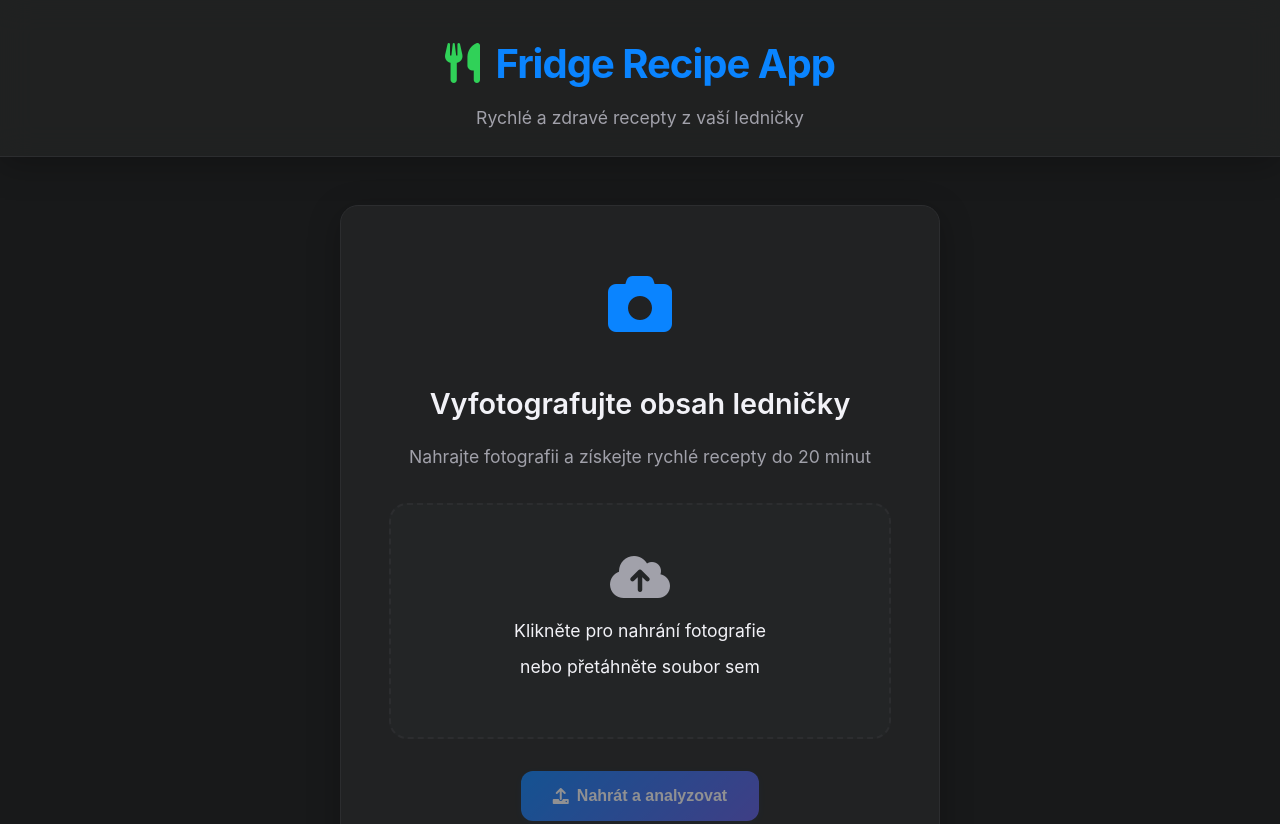
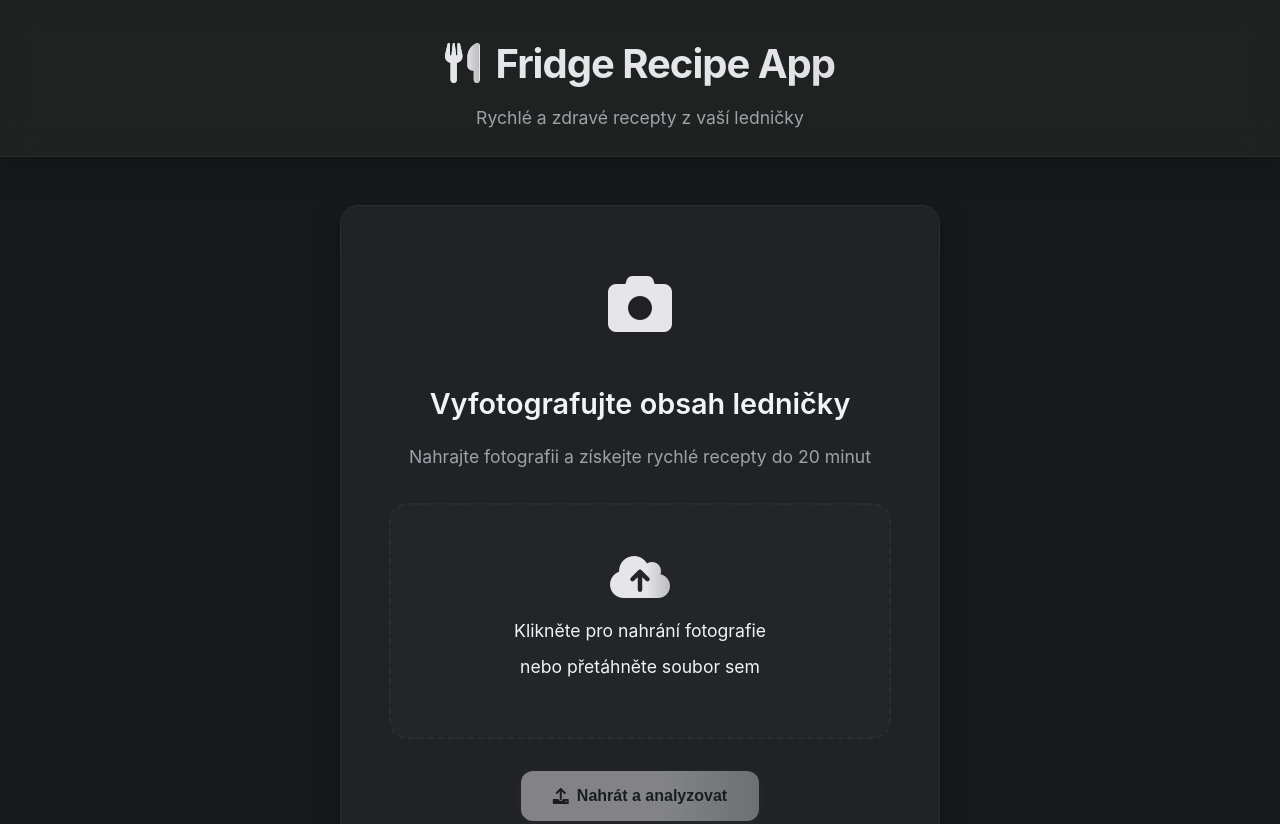
Before and after one commit to lsei27/lednice, a plain HTML site: page index.html in a window 1280 px wide. Shown: the top 824 px of the page. Drawn offline with Linux system fonts and the light colour scheme.

Commit message:
Update styles.css

```diff
--- a/styles.css
+++ b/styles.css
@@ -11,9 +11,9 @@
     --color-surface: rgba(36, 37, 38, 0.85);
     --color-surface-glass: rgba(36, 37, 38, 0.7);
     --color-border: #2c2d2f;
-    --color-primary: #0a84ff;
-    --color-primary-gradient: linear-gradient(135deg, #0a84ff 0%, #5e5ce6 100%);
-    --color-accent: #30d158;
+    --color-primary: #e5e5ea;
+    --color-primary-gradient: linear-gradient(90deg, #e5e5ea 60%, #bdbdbd 100%);
+    --color-accent: #e5e5ea;
     --color-text: #f2f2f7;
     --color-text-secondary: #a1a1aa;
     --color-card: rgba(28, 28, 30, 0.95);
@@ -52,13 +52,21 @@ body {
 .logo {
     font-size: 2.5rem;
     font-weight: 700;
-    color: var(--color-primary);
+    background: var(--color-primary-gradient);
+    -webkit-background-clip: text;
+    -webkit-text-fill-color: transparent;
+    background-clip: text;
+    text-fill-color: transparent;
     margin-bottom: 0.5rem;
     letter-spacing: -1px;
 }
 
 .logo i {
-    color: var(--color-accent);
+    background: var(--color-primary-gradient);
+    -webkit-background-clip: text;
+    -webkit-text-fill-color: transparent;
+    background-clip: text;
+    text-fill-color: transparent;
     margin-right: 0.5rem;
 }
 
@@ -96,7 +104,11 @@ body {
 
 .upload-icon {
     font-size: 4rem;
-    color: var(--color-primary);
+    background: var(--color-primary-gradient);
+    -webkit-background-clip: text;
+    -webkit-text-fill-color: transparent;
+    background-clip: text;
+    text-fill-color: transparent;
     margin-bottom: 1.5rem;
 }
 
@@ -135,7 +147,11 @@ body {
 
 .upload-content i {
     font-size: 3rem;
-    color: var(--color-text-secondary);
+    background: var(--color-primary-gradient);
+    -webkit-background-clip: text;
+    -webkit-text-fill-color: transparent;
+    background-clip: text;
+    text-fill-color: transparent;
     margin-bottom: 1rem;
 }
 
@@ -164,14 +180,14 @@ body {
     transition: all var(--transition);
     text-decoration: none;
     background: var(--color-primary-gradient);
-    color: #fff;
-    box-shadow: 0 2px 8px rgba(10,132,255,0.08);
+    color: #18191A;
+    box-shadow: 0 2px 8px rgba(229,229,234,0.08);
 }
 
 .btn:hover:not(:disabled) {
     transform: translateY(-2px) scale(1.03);
-    box-shadow: 0 8px 24px rgba(10,132,255,0.18);
-    filter: brightness(1.08);
+    box-shadow: 0 8px 24px rgba(229,229,234,0.18);
+    filter: brightness(1.08) saturate(1.1);
 }
 
 .btn:disabled {
```
